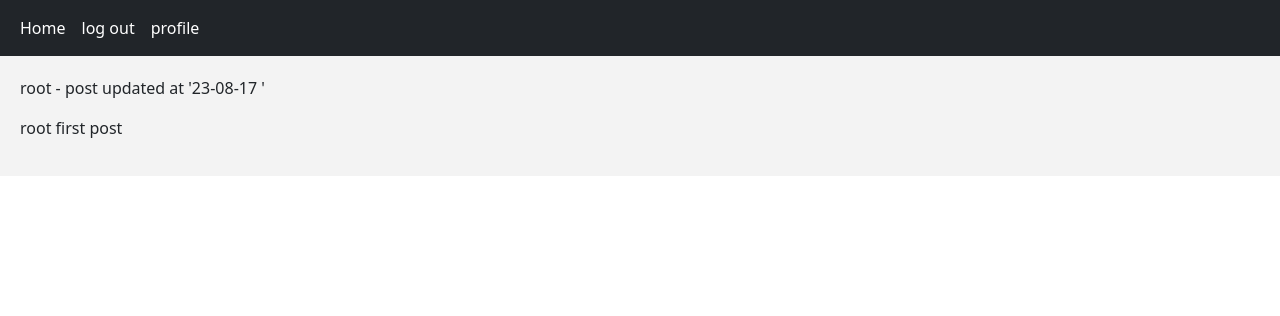
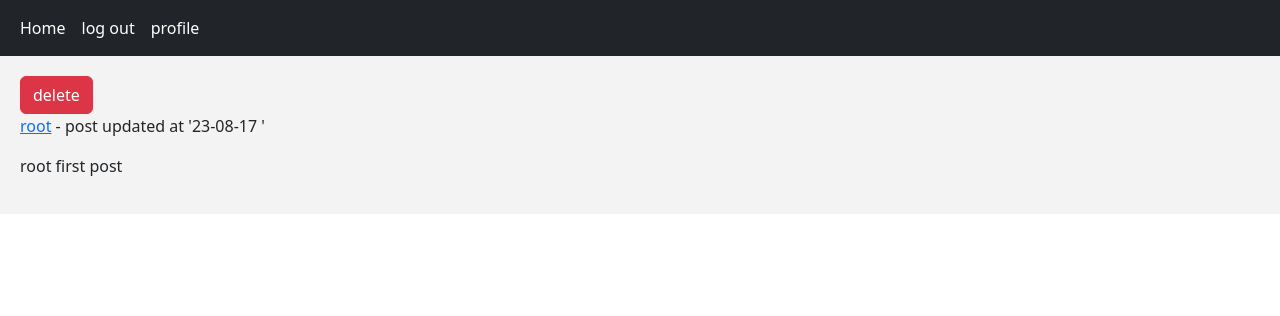
Before and after one commit to nimagolkhanban/Social-Network, a Django app: a page that uses home/templates/home/detail.html in a window 1280 px wide. Shown: the top 316 px of the page. Run offline with Django 4.2, Linux system fonts and the light colour scheme; a user stored in the database is signed in; data comes from the database, SQL or seed files in the repository; both versions use the stored data as it was after the commit.

Commit message:
add delete method

```diff
--- a/home/templates/home/detail.html
+++ b/home/templates/home/detail.html
@@ -1,5 +1,8 @@
 {% extends "base.html" %}
 {% block content %}
- <p>{{ post.user.username }} - post updated at  '{{ post.updated|date:"y-m-d"}} '</p>
+    {% if request.user.id == post.user.id %}
+        <a class="btn btn-danger" href="{% url "home:post_delete" post.id %}">delete </a>
+    {% endif %}
+ <p><a href="{% url "account:user_profile" post.user.id %}">{{ post.user.username }}</a> - post updated at  '{{ post.updated|date:"y-m-d"}} '</p>
  <p>{{ post.body }}</p>
 {% endblock %}
--- a/home/urls.py
+++ b/home/urls.py
@@ -4,5 +4,6 @@ app_name = "home"
 urlpatterns = [
     path("", views.HomeView.as_view(), name="home"),
     path("post/<int:post_id>/<slug:post_slug>", views.PostDetailViews.as_view(), name="post_detail"),
+    path("post/delete/<int:post_id>", views.PostDeleteView.as_view(), name="post_delete")
 
 ]
--- a/home/views.py
+++ b/home/views.py
@@ -1,7 +1,9 @@
-from django.shortcuts import render
+from django.shortcuts import render,redirect
 from django.http import HttpResponse
 from django.views import View
 from .models import Post
+from django.contrib.auth.mixins import LoginRequiredMixin
+from django.contrib import messages
 # Create your views here.
 
 
@@ -14,4 +16,16 @@ class HomeView(View):
 class PostDetailViews(View):
     def get(self, request, post_id, post_slug):
         post = Post.objects.get(pk=post_id,slug=post_slug)
+        print(request)
         return render(request ,"home/detail.html" , {"post": post})
+
+
+class PostDeleteView(LoginRequiredMixin,View):
+    def get(self,request,post_id):
+        post = Post.objects.get(pk=post_id)
+        if request.user.id == post.user.id :
+            post.delete()
+            messages.success(request,"post deleted successfully","success")
+        else:
+            messages.error(request,"you cant delete this post","danger")
+        return redirect("home:home")
```
Also changed, not shown: db.sqlite3.
